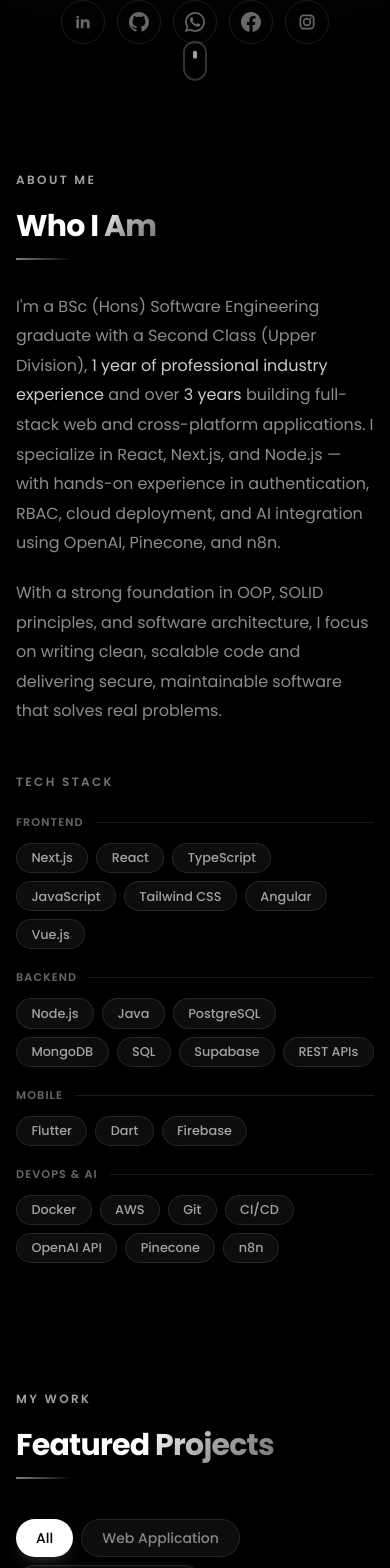
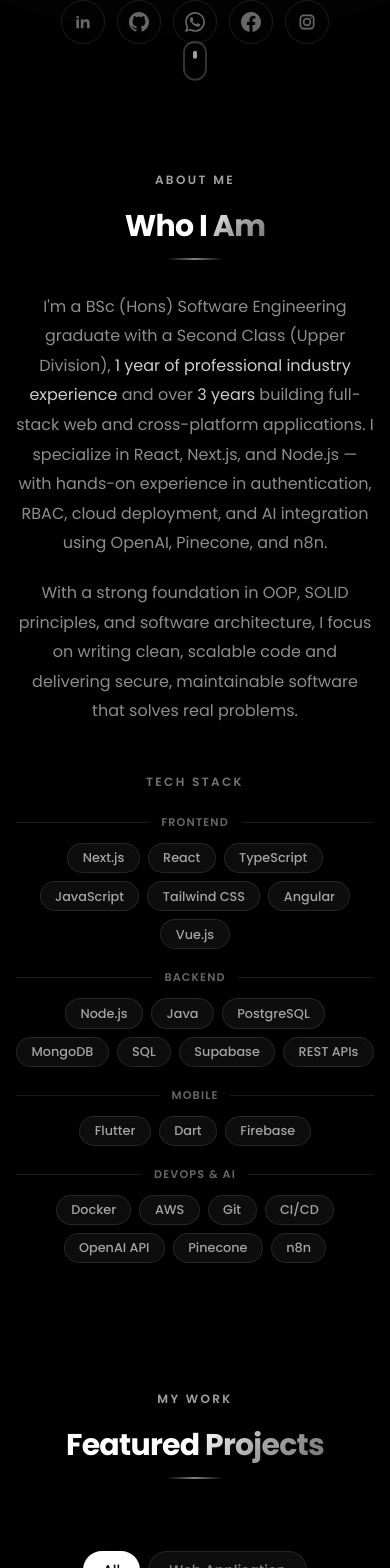
Before and after one commit to minu2003/my-portfolio, a Next.js app: page / in a window 390 px wide. Shown: the part 1063-2631 px from the top of the page. Built offline with nearby package versions, Linux system fonts and the light colour scheme.

Commit message:
new updates

```diff
--- a/app/components/Aboume.js
+++ b/app/components/Aboume.js
@@ -47,9 +47,10 @@ export default function AboutMe() {
             <div className="max-w-6xl mx-auto grid grid-cols-1 lg:grid-cols-2 gap-12 lg:gap-20 items-start">
                 {/* Left: Bio */}
                 <motion.div
-                    initial={{ opacity: 0, x: -30 }}
-                    animate={isInView ? { opacity: 1, x: 0 } : {}}
+                    initial={{ opacity: 0, y: 20 }}
+                    animate={isInView ? { opacity: 1, y: 0 } : {}}
                     transition={{ duration: 0.6 }}
+                    className="flex flex-col items-center lg:items-start text-center lg:text-left"
                 >
                     <span className="text-xs font-semibold tracking-[0.2em] uppercase text-neutral-400 mb-5 block">
                         About Me
@@ -60,9 +61,9 @@ export default function AboutMe() {
                         <span className="gradient-text">Am</span>
                     </h2>
 
-                    <div className="w-14 h-[2px] bg-gradient-to-r from-white/50 to-transparent mb-8" />
+                    <div className="w-14 h-[2px] bg-gradient-to-r from-transparent via-white/50 to-transparent lg:from-white/50 lg:to-transparent mb-8" />
 
-                    <p className="text-base sm:text-[1.05rem] text-white/55 leading-[1.85]">
+                    <p className="text-base sm:text-[1.05rem] text-white/55 leading-[1.85] max-w-2xl">
                         I&apos;m a BSc (Hons) Software Engineering graduate with a Second Class (Upper Division),{" "}
                         <span className="text-white/80">{" "}1 year of professional industry experience</span> and over{" "}
                         <span className="text-white/80">3 years</span> building full-stack web and cross-platform
@@ -70,7 +71,7 @@ export default function AboutMe() {
                         authentication, RBAC, cloud deployment, and AI integration using OpenAI, Pinecone, and n8n.
                     </p>
 
-                    <p className="text-base sm:text-[1.05rem] text-white/55 leading-[1.85] mt-5">
+                    <p className="text-base sm:text-[1.05rem] text-white/55 leading-[1.85] mt-5 max-w-2xl">
                         With a strong foundation in OOP, SOLID principles, and software architecture, I focus on
                         writing clean, scalable code and delivering secure, maintainable software that solves real
                         problems.
@@ -79,9 +80,10 @@ export default function AboutMe() {
 
                 {/* Right: Tech Stack */}
                 <motion.div
-                    initial={{ opacity: 0, x: 30 }}
-                    animate={isInView ? { opacity: 1, x: 0 } : {}}
+                    initial={{ opacity: 0, y: 20 }}
+                    animate={isInView ? { opacity: 1, y: 0 } : {}}
                     transition={{ duration: 0.6, delay: 0.15 }}
+                    className="text-center lg:text-left w-full"
                 >
                     <span className="text-xs font-semibold tracking-[0.2em] uppercase text-neutral-500 mb-6 block">
                         Tech Stack
@@ -95,13 +97,14 @@ export default function AboutMe() {
                     >
                         {skillGroups.map(({ category, skills }) => (
                             <motion.div key={category} variants={itemVariants}>
-                                <div className="flex items-center gap-3 mb-3">
+                                <div className="flex items-center justify-center lg:justify-start gap-3 mb-3">
+                                    <div className="flex-1 h-px bg-white/10 lg:hidden" />
                                     <span className="text-[0.7rem] font-semibold uppercase tracking-widest text-white/40 shrink-0">
                                         {category}
                                     </span>
                                     <div className="flex-1 h-px bg-white/10" />
                                 </div>
-                                <div className="flex flex-wrap gap-2">
+                                <div className="flex flex-wrap justify-center lg:justify-start gap-2">
                                     {skills.map((skill) => (
                                         <span key={skill} className="tech-tag text-xs">
                                             {skill}
--- a/app/components/ExperienceSection.js
+++ b/app/components/ExperienceSection.js
@@ -41,7 +41,7 @@ export default function ExperienceSection() {
       <div className="max-w-6xl mx-auto w-full min-w-0">
         {/* Section Header */}
         <motion.div
-          className="mb-10 sm:mb-12"
+          className="mb-10 sm:mb-12 flex flex-col items-center md:items-start text-center md:text-left"
           initial={{ opacity: 0, y: 30 }}
           animate={isInView ? { opacity: 1, y: 0 } : {}}
           transition={{ duration: 0.6 }}
@@ -52,7 +52,7 @@ export default function ExperienceSection() {
           <h2 className="text-3xl sm:text-4xl md:text-5xl font-bold text-white tracking-tight leading-tight mb-3">
             Work <span className="gradient-text">Experience</span>
           </h2>
-          <div className="w-14 h-[2px] bg-gradient-to-r from-white/50 to-transparent mb-8" />
+          <div className="w-14 h-[2px] bg-gradient-to-r from-transparent via-white/50 to-transparent md:from-white/50 md:to-transparent mb-8" />
         </motion.div>
 
         {/* Timeline */}
--- a/app/components/Projects.js
+++ b/app/components/Projects.js
@@ -27,7 +27,7 @@ export default function Projects() {
       <div className="max-w-6xl mx-auto">
         {/* Section Header */}
         <motion.div
-          className="mb-10 sm:mb-12"
+          className="mb-10 sm:mb-12 flex flex-col items-center md:items-start text-center md:text-left"
           initial={{ opacity: 0, y: 30 }}
           animate={isInView ? { opacity: 1, y: 0 } : {}}
           transition={{ duration: 0.6 }}
@@ -38,12 +38,12 @@ export default function Projects() {
           <h2 className="text-3xl sm:text-4xl md:text-5xl font-bold text-white tracking-tight leading-tight mb-3">
             Featured <span className="gradient-text">Projects</span>
           </h2>
-          <div className="w-14 h-[2px] bg-gradient-to-r from-white/50 to-transparent mb-8" />
+          <div className="w-14 h-[2px] bg-gradient-to-r from-transparent via-white/50 to-transparent md:from-white/50 md:to-transparent mb-8" />
         </motion.div>
 
         {/* Filter Tabs */}
         <motion.div
-          className="flex flex-wrap gap-2 mb-10 sm:mb-14"
+          className="flex flex-wrap justify-center md:justify-start gap-2 mb-10 sm:mb-14"
           initial={{ opacity: 0, y: 20 }}
           animate={isInView ? { opacity: 1, y: 0 } : {}}
           transition={{ duration: 0.6, delay: 0.2 }}
```
